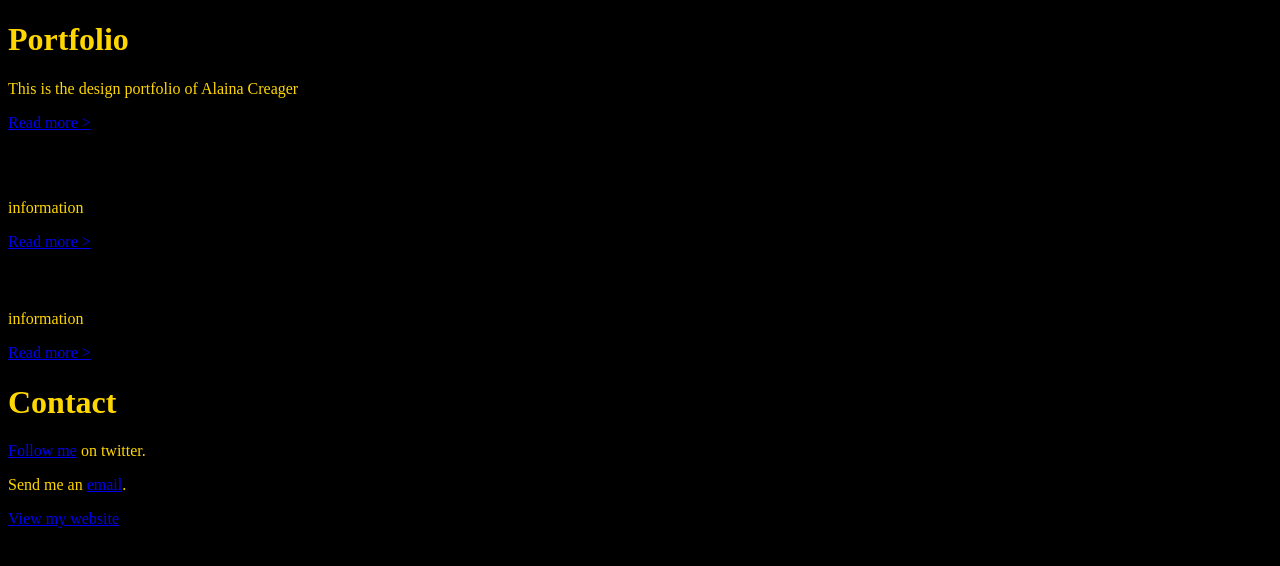
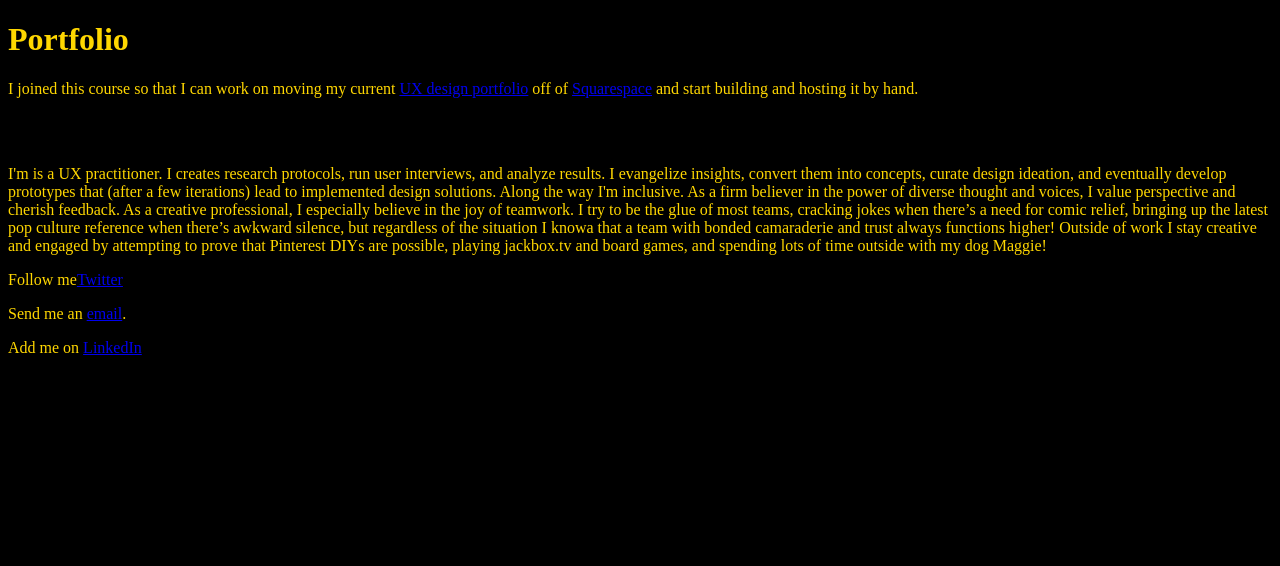
Before and after one commit to alainacreager/alainacreager.github.io, a plain HTML site: page index.html in a window 1280 px wide. Drawn offline with Linux system fonts and the light colour scheme.

Commit message:
Copy update

```diff
--- a/index.html
+++ b/index.html
@@ -3,31 +3,17 @@
 <html>
 	<head>
 		<title>Portfolio</title>
-        <link rel="stylesheet" type="text/css" href="css/style.css">
+	        <link rel="stylesheet" type="text/css" href="css/style.css">
 	</head>
 
 	<body>
+		<h1>Portfolio</h1>
+		 <p>I joined this course so that I can work on moving my current <a href="https://www.linkedin.com/in/alaina-creager/">UX design portfolio</a> off of <a href="https://www.squarespace.com">Squarespace</a> and start building and hosting it by hand.</p>
 
-		<h1>Portfolio</h1>
-		  <p>This is the design portfolio of Alaina Creager</p>
-
-		  <a href="alainacreager.com"> Read more > </a>
-
-            <h2>Headline</h2>
-            <p>information</p>
-
-            <a href="www.google.com">Read more ></a>
-
-                <h3>Headline</h3>
-                <p>information</p>
-
-                <a href="alainacreager.com">Read more ></a>
-
-        <h1>Contact</h1>
-
-            <p><a href="https://twitter.com/acreagerux">Follow me</a> on twitter.</p>
-            <p>Send me an <a href="mailto:alainacreager@gmail.com? subject=Outreach from website!">email</a>.</p>
-
-		  <a href="https://www.alainacreager.com">View my website</a>
+		<h2>About me</h2>
+		<p>I'm is a UX practitioner. I creates research protocols, run user interviews, and analyze results. I evangelize insights, convert them into concepts, curate design ideation, and eventually develop prototypes that (after a few iterations) lead to implemented design solutions. Along the way I'm inclusive. As a firm believer in the power of diverse thought and voices, I value perspective and cherish feedback. As a creative professional, I especially believe in the joy of teamwork. I try to be the glue of most teams, cracking jokes when there’s a need for comic relief, bringing up the latest pop culture reference when there’s awkward silence, but regardless of the situation I knowa that a team with bonded camaraderie and trust always functions higher! Outside of work I stay creative and engaged by attempting to prove that Pinterest DIYs are possible, playing jackbox.tv and board games, and spending lots of time outside with my dog Maggie! </p>
+		<p>Follow me<a href="https://twitter.com/acreagerux">Twitter</a></p>
+		<p>Send me an <a href="mailto:alainacreager@gmail.com? subject=Outreach from website!">email</a>.</p>
+		<p>Add me on <a href="https://www.linkedin.com/in/alaina-creager/">LinkedIn</a></p>
 	</body>
 </html>
```
